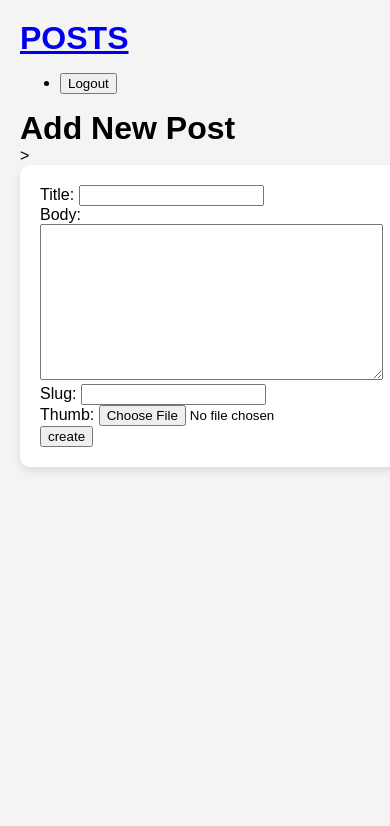
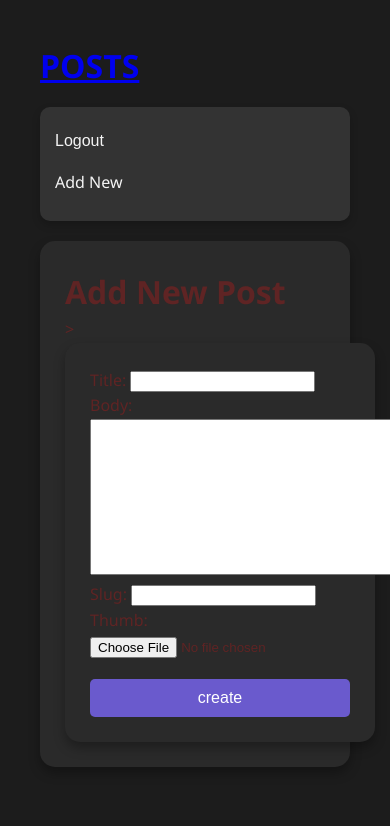
Before and after one commit to Hashara13/The-Eyedde-Web-Application, a Django app: page /posts/create/ in a window 390 px wide; the page is wider, and only the part inside the window is pictured. Shown: the top 826 px of that part. Run offline with Django 5.2, Linux system fonts and the light colour scheme; the visitor is signed in with stand-in values (Sample User, id 1).

Commit message:
minor changes

```diff
--- a/TheEyedde/urls.py
+++ b/TheEyedde/urls.py
@@ -3,6 +3,7 @@ from django.urls import path,include
 from django.contrib.staticfiles.urls import staticfiles_urlpatterns
 from django.conf.urls.static import static
 from django.conf import settings
+from posts import views as postViews
 from . import views
 
 urlpatterns = [
@@ -10,7 +11,7 @@ urlpatterns = [
     path('about/', views.about, name='about'),
     path('posts/', include('posts.urls')),
     path('accounts/', include('users.urls')),
-    path('', views.home, name='home'),
+    path('', postViews.post_home, name='post_home'),
 ]
 
 urlpatterns += staticfiles_urlpatterns()
--- a/assets/styles.css
+++ b/assets/styles.css
@@ -1,14 +1,72 @@
+/* Global Styles */
 body, h1, h2, h3, p {
     margin: 0;
     padding: 0;
 }
 
 body {
-    font-family: Arial, sans-serif;
-    background-color: #f4f4f4;
+    font-family: 'Segoe UI', Tahoma, Geneva, Verdana, sans-serif;
+    background-color: #1c1c1c;
+    color: #5f2424;
+    line-height: 1.6;
     padding: 20px;
 }
 
+/* Wrapper */
+.wrapper {
+    max-width: 1200px;
+    margin: 0 auto;
+    padding: 20px;
+}
+
+/* Navigation */
+nav ul {
+    display: flex;
+    justify-content: flex-end;
+    list-style-type: none;
+    padding: 15px 0;
+    background-color: #333;
+    border-radius: 10px;
+    box-shadow: 0 4px 8px rgba(0, 0, 0, 0.2);
+}
+
+nav ul li {
+    margin-left: 20px;
+}
+
+nav ul li a {
+    text-decoration: none;
+    font-size: 1em;
+    color: #f4f4f4;
+    padding: 10px 15px;
+    transition: background-color 0.3s ease, color 0.3s ease;
+    border-radius: 5px;
+}
+
+nav ul li a:hover,
+nav ul li a:focus {
+    background-color: #6A5ACD;
+    color: #fff;
+}
+
+.logout-link button {
+    background: none;
+    border: none;
+    font-size: 1em;
+    color: #f4f4f4;
+    cursor: pointer;
+    padding: 10px 15px;
+    border-radius: 5px;
+    transition: background-color 0.3s ease, color 0.3s ease;
+}
+
+.logout-link button:hover,
+.logout-link button:focus {
+    background-color: #6A5ACD;
+    color: #fff;
+}
+
+/* Post Styles */
 .posts {
     display: flex;
     flex-wrap: wrap;
@@ -17,47 +75,103 @@ body {
 }
 
 .post {
-    background: #fff;
-    border-radius: 10px;
-    box-shadow: 0 4px 8px rgba(0, 0, 0, 0.1);
-    max-width: 300px;
+    background: #2a2a2a;
+    border-radius: 15px;
+    box-shadow: 0 6px 12px rgba(0, 0, 0, 0.3);
+    max-width: 350px;
     width: 100%;
-    padding: 20px;
-    transition: transform 0.2s ease-in-out;
+    padding: 25px;
+    transition: transform 0.3s ease, box-shadow 0.3s ease;
 }
 
 .post:hover {
     transform: translateY(-10px);
+    box-shadow: 0 12px 24px rgba(0, 0, 0, 0.4);
+}
+
+.post img {
+    max-width: 100%;
+    border-radius: 10px;
+    margin-bottom: 15px;
 }
 
 .post h1 {
-    font-size: 1.5em;
-    margin-bottom: 10px;
+    font-size: 1.8em;
+    margin-bottom: 15px;
+    color: #f4f4f4;
 }
 
 .post h1 a {
     text-decoration: none;
-    color: #333;
+    color: #6A5ACD;
+    transition: color 0.3s ease;
 }
 
-.post h1 a:hover {
-    text-decoration: underline;
+.post h1 a:hover,
+.post h1 a:focus {
+    color: #9370DB;
 }
 
 .post p {
-    font-size: 1em;
-    color: #666;
-    margin-bottom: 15px;
+    font-size: 1.1em;
+    color: #cccccc;
+    margin-bottom: 20px;
 }
 
 .post h3 {
-    font-size: 0.9em;
+    font-size: 1em;
     color: #999;
     text-align: right;
 }
 
+/* Form Styles */
+.create-new, .site-form {
+    background: #2a2a2a;
+    border-radius: 15px;
+    box-shadow: 0 6px 12px rgba(0, 0, 0, 0.3);
+    max-width: 600px;
+    margin: 20px auto;
+    padding: 25px;
+}
+
+.create-form input[type="submit"],
+.site-form input[type="submit"] {
+    background-color: #6A5ACD;
+    color: #fff;
+    padding: 10px 20px;
+    border: none;
+    border-radius: 5px;
+    cursor: pointer;
+    transition: background-color 0.3s ease;
+    font-size: 1em;
+    display: block;
+    margin: 20px 0 0;
+    width: 100%;
+}
+
+.create-form input[type="submit"]:hover,
+.site-form input[type="submit"]:hover {
+    background-color: #483D8B;
+}
+
+.create-form input[type="submit"]:focus,
+.site-form input[type="submit"]:focus {
+    outline: none;
+}
+
+/* Responsive Styles */
 @media (max-width: 600px) {
     .post {
         max-width: 100%;
     }
+
+    nav ul {
+        flex-direction: column;
+        align-items: flex-start;
+    }
+
+    nav ul li {
+        margin-left: 0;
+        margin-bottom: 10px;
+    }
 }
--- a/templates/base.html
+++ b/templates/base.html
@@ -12,12 +12,19 @@
     <h1><a href="{% url "post_home" %}">POSTS</a></h1>
     <nav>
       <ul>
+        {% if user.is_authenticated %}
         <li>
           <form class="logout-link" action="/accounts/logout/" method="post">
             {% csrf_token %}
 
 <button type="submit">Logout</button>        </form>
         </li>
+        <li><a href="{% url "post_create" %}">Add New</a></li>
+
+        {% else %}
+        <li><a href="{% url "login_page" %}">Login</a></li>
+        <li><a href="{% url "signup_page" %}">Sign Up</a></li>
+        {% endif %}
       </ul>
     </nav>
     {% block content %}
```
